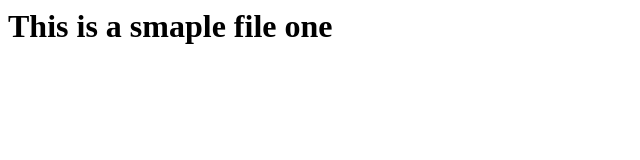
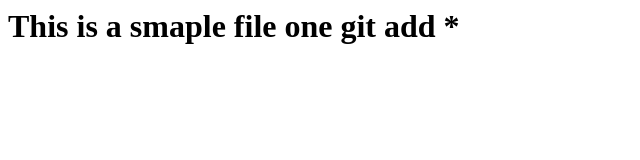
Before and after one commit to Chinmaya007/mycart, a plain HTML site: page Code/index.html in a window 1280 px wide. Shown: the whole page, without its empty margins (0-640 px from the left). Drawn offline with Linux system fonts and the light colour scheme.

Commit message:
Commit final

```diff
--- a/Code/index.html
+++ b/Code/index.html
@@ -1 +1 @@
-<h1>This is a smaple file  one</h1>
+<h1>This is a smaple file  one git add *</h1>
```
